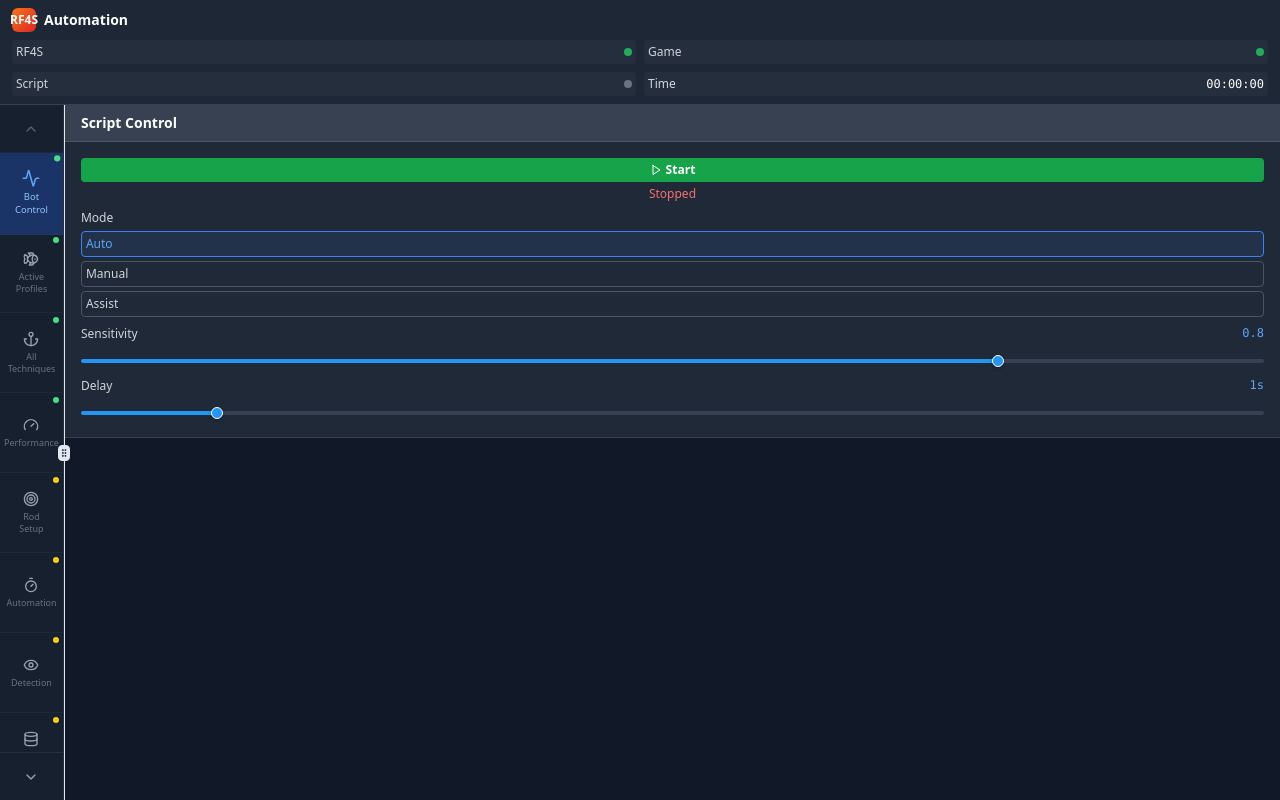
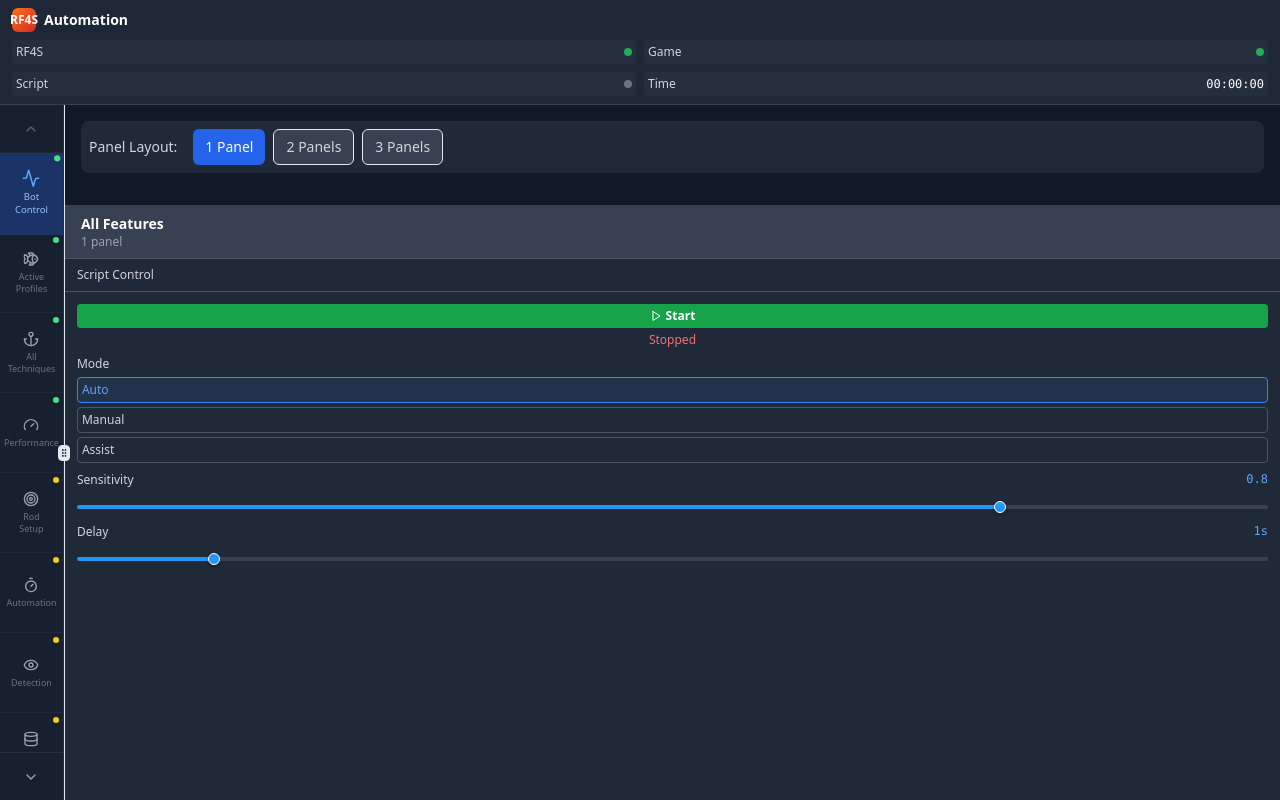
Before and after one commit to Ghenghis/RF4S-UI, a React (Vite) app: page / in a window 1280 px wide. Both pictures are taken after a click on the button "Bot Control". Built offline with nearby package versions, Linux system fonts and the light colour scheme.

Commit message:
feat: Add panel layout selector
Implement a panel layout selector to allow users to choose between 1, 2, or 3 panel layouts, dynamically organizing and displaying features within each panel.

```diff
--- /dev/null
+++ b/src/components/layout/PanelLayoutSelector.tsx
@@ -0,0 +1,37 @@
+
+import React from 'react';
+import { Button } from '../ui/button';
+import { useRF4SStore } from '../../stores/rf4sStore';
+
+interface PanelLayoutSelectorProps {
+  onLayoutChange: (layout: 1 | 2 | 3) => void;
+  currentLayout: 1 | 2 | 3;
+}
+
+const PanelLayoutSelector: React.FC<PanelLayoutSelectorProps> = ({
+  onLayoutChange,
+  currentLayout
+}) => {
+  return (
+    <div className="flex items-center space-x-2 mb-4 p-2 bg-gray-800 rounded-lg">
+      <span className="text-sm text-gray-300 mr-2">Panel Layout:</span>
+      {[1, 2, 3].map((num) => (
+        <Button
+          key={num}
+          onClick={() => onLayoutChange(num as 1 | 2 | 3)}
+          variant={currentLayout === num ? "default" : "outline"}
+          size="sm"
+          className={`px-3 py-1 ${
+            currentLayout === num
+              ? 'bg-blue-600 hover:bg-blue-700 text-white'
+              : 'bg-gray-700 hover:bg-gray-600 text-gray-300'
+          }`}
+        >
+          {num} Panel{num > 1 ? 's' : ''}
+        </Button>
+      ))}
+    </div>
+  );
+};
+
+export default PanelLayoutSelector;
--- a/src/components/layout/Workspace.tsx
+++ b/src/components/layout/Workspace.tsx
@@ -1,6 +1,8 @@
 
-import React from 'react';
+import React, { useState } from 'react';
 import { useRF4SStore } from '../../stores/rf4sStore';
+import { PanelOrganizer, PanelGroup } from '../../services/PanelOrganizer';
+import PanelLayoutSelector from './PanelLayoutSelector';
 import ScriptControlPanel from '../panels/ScriptControlPanel';
 import FishingProfilesPanel from '../panels/FishingProfilesPanel';
 import ExpandedFishingProfilesPanel from '../panels/ExpandedFishingProfilesPanel';
@@ -19,6 +21,7 @@ import KeyBindingsPanel from '../panels/KeyBindingsPanel';
 
 const Workspace: React.FC = () => {
   const { panels } = useRF4SStore();
+  const [currentLayout, setCurrentLayout] = useState<1 | 2 | 3>(1);
 
   const renderPanelContent = (panelId: string) => {
     switch (panelId) {
@@ -59,34 +62,65 @@ const Workspace: React.FC = () => {
   };
 
   const visiblePanels = panels.filter(panel => panel.visible);
+  const visiblePanelIds = visiblePanels.map(panel => panel.id);
+  const organizedGroups = PanelOrganizer.organizeForLayout(currentLayout, visiblePanelIds);
 
   if (visiblePanels.length === 0) {
     return (
-      <div className="h-full bg-gray-900 flex items-center justify-center">
-        <div className="text-center">
-          <div className="text-gray-400 text-lg mb-2">Welcome to RF4S Bot Control</div>
-          <div className="text-gray-500 text-sm">Use the left sidebar to add panels and start fishing!</div>
+      <div className="h-full bg-gray-900 flex flex-col">
+        <div className="p-4">
+          <PanelLayoutSelector
+            currentLayout={currentLayout}
+            onLayoutChange={setCurrentLayout}
+          />
+        </div>
+        <div className="flex-1 flex items-center justify-center">
+          <div className="text-center">
+            <div className="text-gray-400 text-lg mb-2">Welcome to RF4S Bot Control</div>
+            <div className="text-gray-500 text-sm">Use the left sidebar to add panels and start fishing!</div>
+          </div>
         </div>
       </div>
     );
   }
 
-  return (
-    <div className="h-full bg-gray-900 overflow-y-auto">
-      <div className="flex flex-col">
-        {visiblePanels.map((panel) => (
-          <div key={panel.id} className="flex-shrink-0 bg-gray-800 border-b border-gray-700">
-            <div className="px-4 py-2 bg-gray-700 border-b border-gray-600">
-              <h3 className="text-sm font-semibold text-white">{panel.title}</h3>
+  const renderPanelGroup = (group: PanelGroup, index: number) => (
+    <div key={group.id} className="flex-1 bg-gray-800 border-r border-gray-700 last:border-r-0">
+      <div className="px-4 py-2 bg-gray-700 border-b border-gray-600">
+        <h3 className="text-sm font-semibold text-white">{group.title}</h3>
+        <div className="text-xs text-gray-400">{group.panels.length} panel{group.panels.length !== 1 ? 's' : ''}</div>
+      </div>
+      <div className="h-full overflow-y-auto">
+        {group.panels.map((panelId) => (
+          <div key={panelId} className="border-b border-gray-700 last:border-b-0">
+            <div className="px-3 py-2 bg-gray-750 border-b border-gray-600">
+              <h4 className="text-xs font-medium text-gray-300">
+                {PanelOrganizer.getPanelTitle(panelId)}
+              </h4>
             </div>
-            <div className="p-4 min-h-0">
-              {renderPanelContent(panel.id)}
+            <div className="p-3 min-h-0">
+              {renderPanelContent(panelId)}
             </div>
           </div>
         ))}
       </div>
     </div>
   );
+
+  return (
+    <div className="h-full bg-gray-900 flex flex-col">
+      <div className="p-4 border-b border-gray-700">
+        <PanelLayoutSelector
+          currentLayout={currentLayout}
+          onLayoutChange={setCurrentLayout}
+        />
+      </div>
+
+      <div className="flex-1 flex min-h-0">
+        {organizedGroups.map((group, index) => renderPanelGroup(group, index))}
+      </div>
+    </div>
+  );
 };
 
 export default Workspace;
--- /dev/null
+++ b/src/services/PanelOrganizer.ts
@@ -0,0 +1,85 @@
+
+import { PanelLayout } from '../types/rf4s';
+
+export interface PanelGroup {
+  id: string;
+  title: string;
+  panels: string[];
+}
+
+export class PanelOrganizer {
+  private static readonly PANEL_GROUPS: Record<string, { title: string; category: string }> = {
+    'script-control': { title: 'Script Control', category: 'control' },
+    'fishing-profiles': { title: 'Fishing Profiles', category: 'control' },
+    'detection-settings': { title: 'Detection Settings', category: 'settings' },
+    'automation-settings': { title: 'Automation Settings', category: 'settings' },
+    'equipment-setup': { title: 'Equipment Setup', category: 'settings' },
+    'system-monitor': { title: 'System Monitor', category: 'monitor' },
+    'smart-analytics': { title: 'Smart Analytics', category: 'monitor' },
+    'config-dashboard': { title: 'Config Dashboard', category: 'settings' },
+    'key-bindings': { title: 'Key Bindings', category: 'settings' },
+    'settings': { title: 'Advanced Settings', category: 'settings' },
+    'ai-tuning': { title: 'AI Tuning', category: 'advanced' },
+    'cli-terminal': { title: 'CLI Terminal', category: 'advanced' },
+    'ui-customization': { title: 'UI Customization', category: 'advanced' },
+    'screenshot-sharing': { title: 'Screenshot Sharing', category: 'advanced' }
+  };
+
+  static organizeForLayout(layout: 1 | 2 | 3, visiblePanels: string[]): PanelGroup[] {
+    const categories = {
+      control: visiblePanels.filter(id => this.PANEL_GROUPS[id]?.category === 'control'),
+      settings: visiblePanels.filter(id => this.PANEL_GROUPS[id]?.category === 'settings'),
+      monitor: visiblePanels.filter(id => this.PANEL_GROUPS[id]?.category === 'monitor'),
+      advanced: visiblePanels.filter(id => this.PANEL_GROUPS[id]?.category === 'advanced')
+    };
+
+    switch (layout) {
+      case 1:
+        return [{
+          id: 'main',
+          title: 'All Features',
+          panels: [...categories.control, ...categories.settings, ...categories.monitor, ...categories.advanced]
+        }];
+
+      case 2:
+        return [
+          {
+            id: 'primary',
+            title: 'Control & Settings',
+            panels: [...categories.control, ...categories.settings]
+          },
+          {
+            id: 'secondary',
+            title: 'Monitoring & Advanced',
+            panels: [...categories.monitor, ...categories.advanced]
+          }
+        ];
+
+      case 3:
+        return [
+          {
+            id: 'control',
+            title: 'Control Panel',
+            panels: categories.control
+          },
+          {
+            id: 'settings',
+            title: 'Settings & Config',
+            panels: [...categories.settings, ...categories.monitor]
+          },
+          {
+            id: 'advanced',
+            title: 'Advanced Features',
+            panels: categories.advanced
+          }
+        ];
+
+      default:
+        return [];
+    }
+  }
+
+  static getPanelTitle(panelId: string): string {
+    return this.PANEL_GROUPS[panelId]?.title || panelId.replace('-', ' ').replace(/\b\w/g, l => l.toUpperCase());
+  }
+}
```
